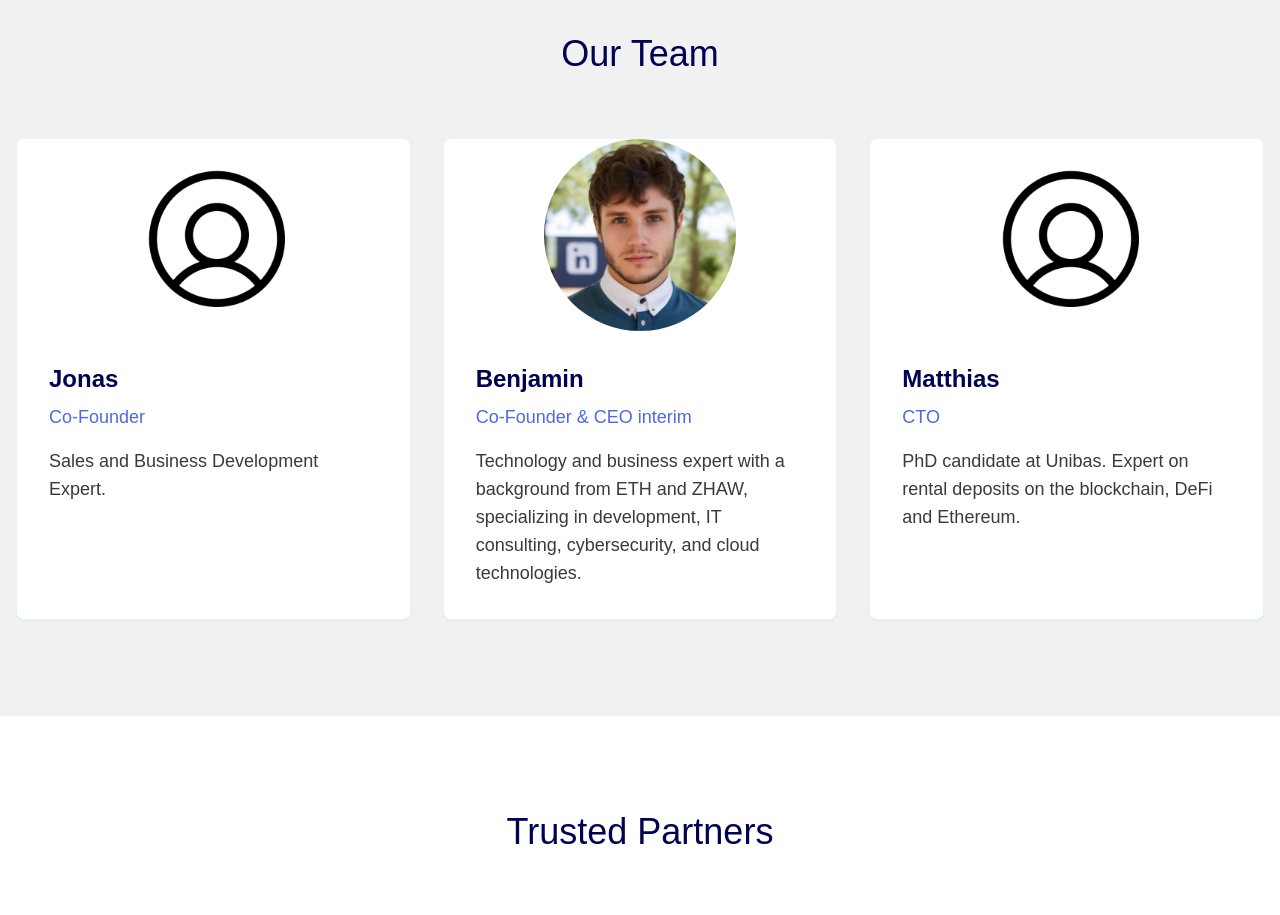
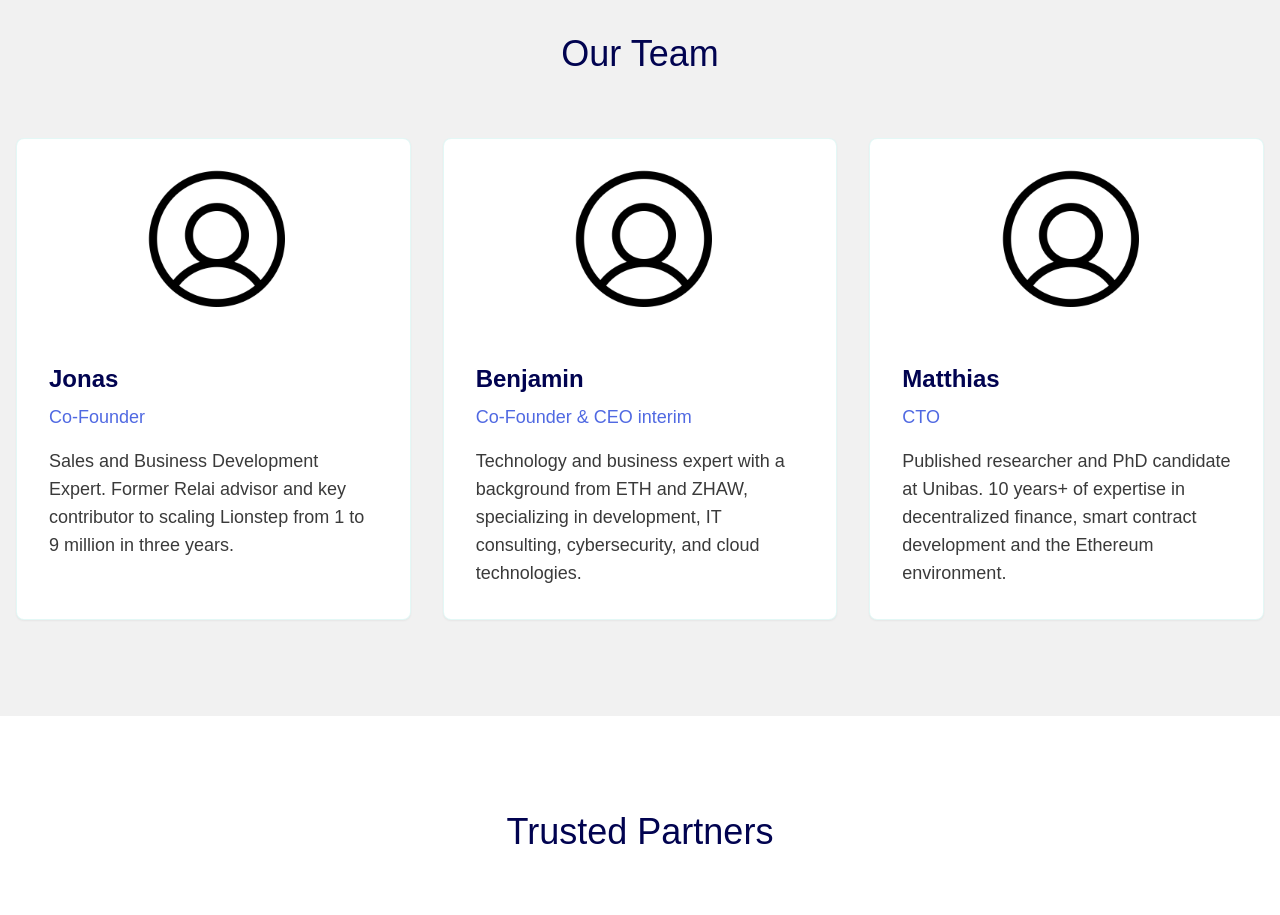
Before and after one commit to beni048/plusplus-website, a Next.js app: page / in a window 1280 px wide. Shown: the part 1400-2315 px from the top of the page. Built offline with nearby package versions, Linux system fonts and the light colour scheme.

Commit message:
update bios founder

```diff
--- a/app/page.tsx
+++ b/app/page.tsx
@@ -133,19 +133,19 @@ export default function Home() {
               {
                 name: "Jonas",
                 role: "Co-Founder",
-                bio: "Sales and Business Development Expert.", //"Former Relai advisor and key contributor to scaling Lionstep from 1 to 9 million in three years, with expertise in sales and B2B networking."
+                bio: "Sales and Business Development Expert. Former Relai advisor and key contributor to scaling Lionstep from 1 to 9 million in three years.",
                 image: "/images/team/florian-meier.png",
               },
               {
                 name: "Benjamin",
                 role: "Co-Founder & CEO interim",
                 bio: "Technology and business expert with a background from ETH and ZHAW, specializing in development, IT consulting, cybersecurity, and cloud technologies.",
-                image: "/images/team/benjamin-rossi.jpg",
+                image: "/images/team/florian-meier.png",
               },
               {
                 name: "Matthias",
                 role: "CTO",
-                bio: "PhD candidate at Unibas. Expert on rental deposits on the blockchain, DeFi and Ethereum.",
+                bio: "Published researcher and PhD candidate at Unibas. 10 years+ of expertise in decentralized finance, smart contract development and the Ethereum environment.",
                 image: "/images/team/florian-meier.png",
               },
             ].map((member) => (
```
